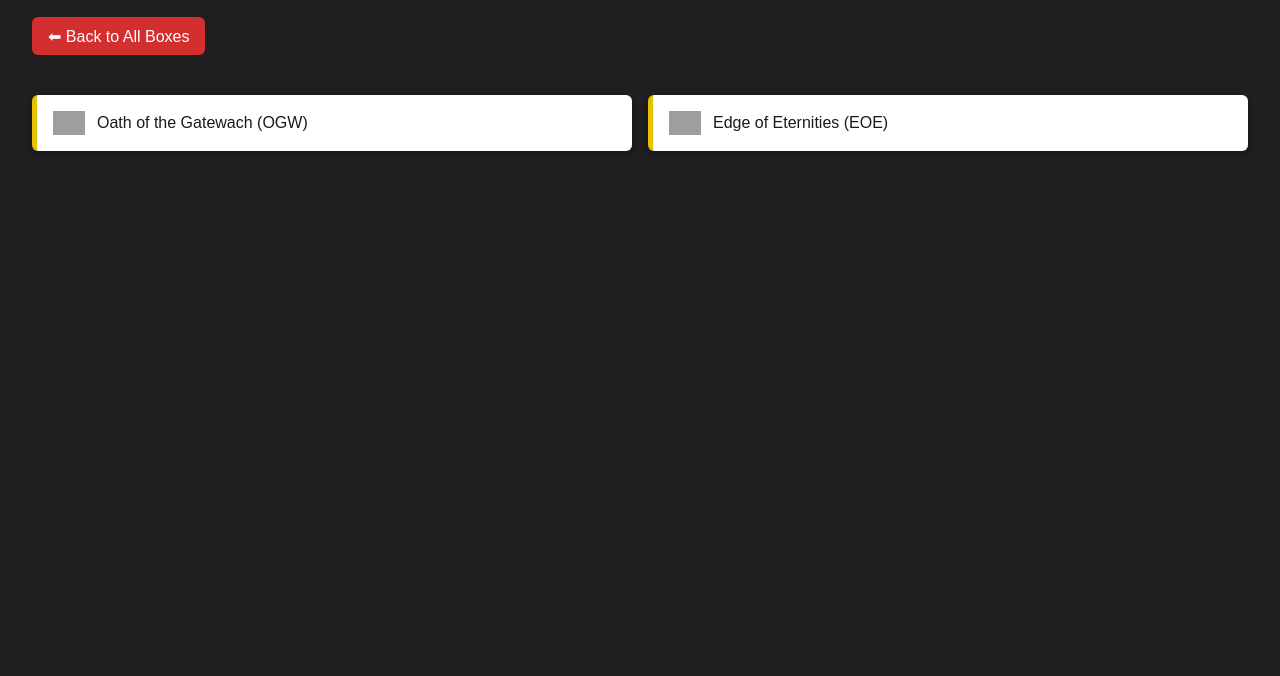
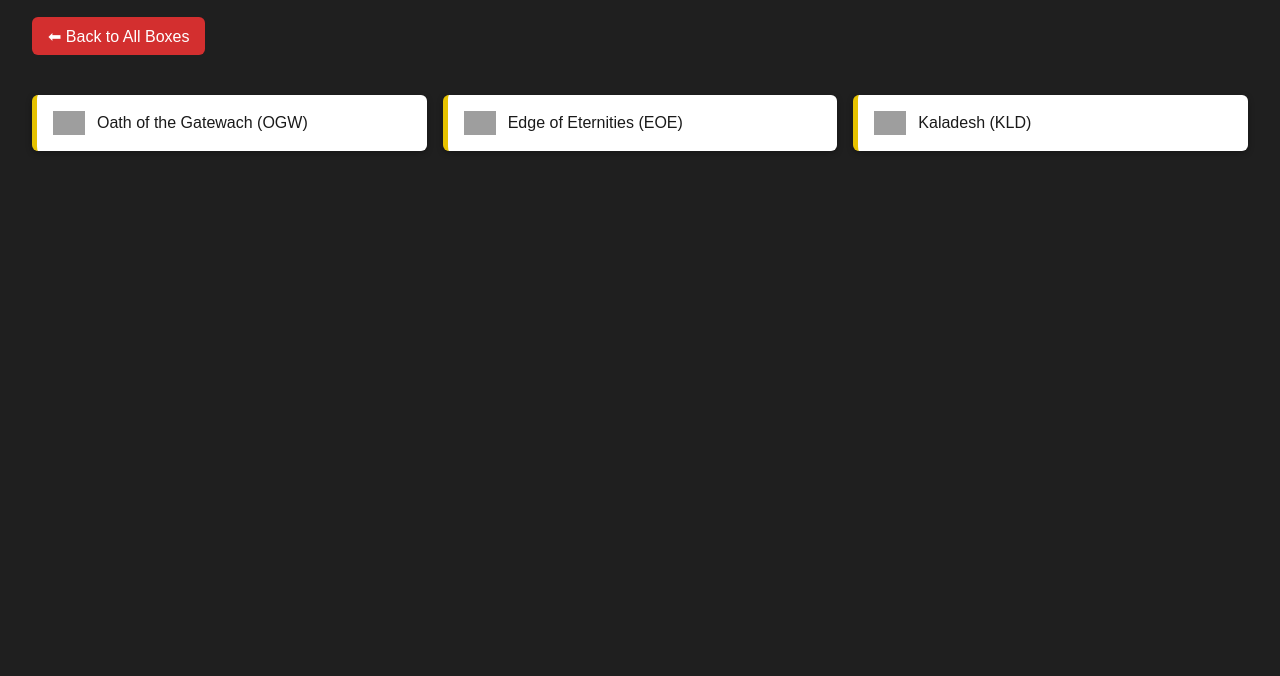
Before and after one commit to MechagamesSTC/mecha-nfc-pages, a plain HTML site: page box_03.html in a window 1280 px wide. Shown: the part 124-800 px from the top of the page. Drawn offline with Linux system fonts and the light colour scheme; grey boxes are pictures that could not be loaded.

Commit message:
Update box_03.html

```diff
--- a/box_03.html
+++ b/box_03.html
@@ -21,6 +21,7 @@
   <ul>
     <li class="set-card"><img src="https://svgs.scryfall.io/sets/ogw.svg" alt="OGW"> Oath of the Gatewach (OGW)</li>
     <li class="set-card"><img src="https://svgs.scryfall.io/sets/eoe" alt="EOE"> Edge of Eternities (EOE)</li>
+    <li class="set-card"><img src="https://svgs.scryfall.io/sets/kld.svg" alt="KLD"> Kaladesh (KLD)</li>
 
   </ul>
 
```
